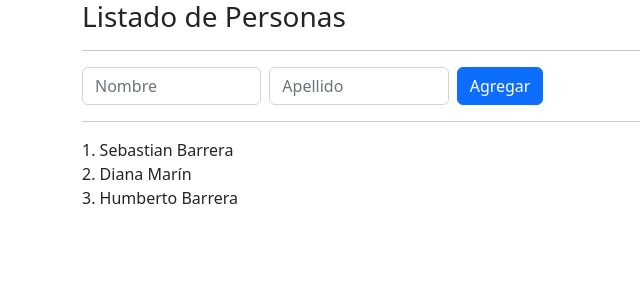
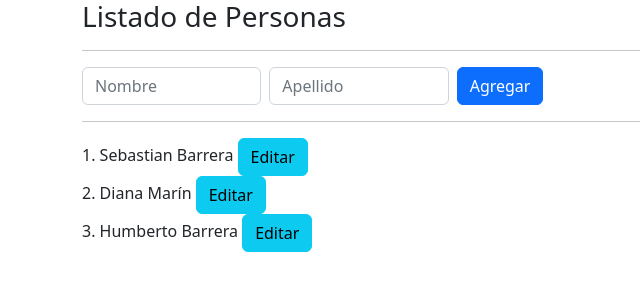
Before and after one commit to sebastianbarreram/listado-personas, an Angular app: page / in a window 1280 px wide. Shown: the top 300 px of the page, without its empty margins (0-640 px from the left). Built offline with nearby package versions, Linux system fonts and the light colour scheme.

Commit message:
Comunication between components using services

```diff
--- a/src/app/formulario/formulario.component.ts
+++ b/src/app/formulario/formulario.component.ts
@@ -1,8 +1,4 @@
-import {
-  Component,
-  ElementRef,
-  ViewChild,
-} from '@angular/core';
+import { Component, ElementRef, ViewChild } from '@angular/core';
 import { Persona } from '../persona.model';
 import { LoggingService } from '../services/LoggingService.service';
 import { PersonasService } from '../services/personas.service';
@@ -20,7 +16,11 @@ export class FormularioComponent {
   constructor(
     private logginService: LoggingService,
     private personasService: PersonasService
-  ) {}
+  ) {
+    this.personasService.saludar.subscribe((indice: number) =>
+      alert('El índice es: ' + indice)
+    );
+  }
 
   agregarPersona(): void {
     if (
@@ -37,6 +37,6 @@ export class FormularioComponent {
         ' apellido: ' +
         this.newPersona.apellido
     );
-    this.personasService.agregarPersona(this.newPersona)
+    this.personasService.agregarPersona(this.newPersona);
   }
 }
--- a/src/app/persona/persona.component.html
+++ b/src/app/persona/persona.component.html
@@ -3,6 +3,7 @@
         <div class="col">
             <div>
                 {{indice+1}}. {{persona.nombre}} {{persona.apellido}}
+                <button type="submit" class="btn btn-info" (click)="emitirSaludo()">Editar</button>
             </div>
         </div>
     </div>
--- a/src/app/persona/persona.component.ts
+++ b/src/app/persona/persona.component.ts
@@ -1,5 +1,6 @@
 import { Component, Input, OnInit } from '@angular/core';
 import { Persona } from '../persona.model';
+import { PersonasService } from '../services/personas.service';
 
 @Component({
   selector: 'app-persona',
@@ -10,7 +11,11 @@ export class PersonaComponent implements OnInit {
   @Input() persona: Persona = new Persona('', '');
   @Input() indice: number = 0;
 
-  constructor() {}
+  constructor(private personasService: PersonasService) {}
 
   ngOnInit(): void {}
+
+  emitirSaludo(): void {
+    this.personasService.saludar.emit(this.indice)
+  }
 }
--- a/src/app/services/personas.service.ts
+++ b/src/app/services/personas.service.ts
@@ -1,9 +1,9 @@
-import { Injectable } from '@angular/core';
+import { EventEmitter, Injectable } from '@angular/core';
 import { Persona } from '../persona.model';
 import { LoggingService } from './LoggingService.service';
 
 @Injectable({
-  providedIn: 'root'
+  providedIn: 'root',
 })
 export class PersonasService {
   personas: Persona[] = [
@@ -11,7 +11,8 @@ export class PersonasService {
     new Persona('Diana', 'Marín'),
     new Persona('Humberto', 'Barrera'),
   ];
-  constructor(private logginService: LoggingService) { }
+  saludar = new EventEmitter<number>();
+  constructor(private logginService: LoggingService) {}
 
   agregarPersona(persona: Persona): void {
     this.logginService.enviarMensajePorconsola('Se agregó al arreglo');
```
